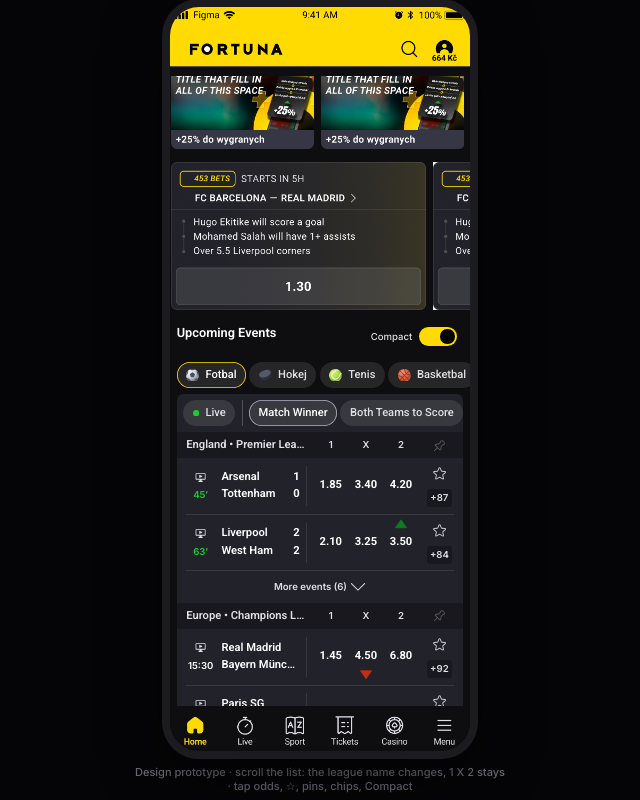
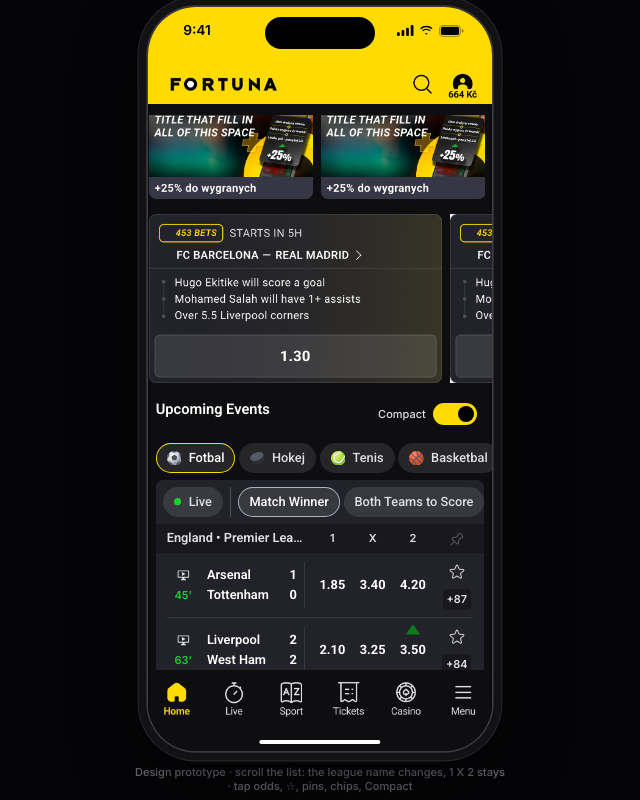
Before and after one commit to petraakinmejiwa-hub/layout-switcher-sticky-prototype, a plain HTML site: page index.html in a window 1280 px wide. Shown: the whole page, without its empty margins (320-960 px from the left). Drawn offline with Linux system fonts and the light colour scheme.

Commit message:
Show the prototype on an iPhone 16 (393x852)
- Desktop: iPhone 16 frame with Dynamic Island, iOS status bar and home
  indicator; the 375-wide design is scaled to the 393pt width
- Phones: the design scales to the full screen width (no side gaps)
- Old iPhone 8 status bar cropped from the Figma header

Co-Authored-By: Claude Opus 5.5 <noreply@anthropic.com>

```diff
--- a/index.html
+++ b/index.html
@@ -19,21 +19,30 @@
     --live:#17cf2f; --up:#0e7c1d; --down:#c42d16; --split-up:#2fbf45; --split-down:#e2412a;
     --pin-on:#d2252a; --pin-off:#58585f; --star:#d0d0d2;
     --line:rgba(255,255,255,.10); --chip:rgba(255,255,255,.10);
-    --appbar-h:74px; --nav-h:48px;
+    --nav-h:48px;
   }
   *{box-sizing:border-box;-webkit-tap-highlight-color:transparent}
   html,body{margin:0;background:#050507;color:var(--text);font-family:Roboto,system-ui,sans-serif;-webkit-font-smoothing:antialiased}
   button{font:inherit;color:inherit;background:none;border:0;padding:0;cursor:pointer}
   img{display:block}
 
-  .phone{position:relative;max-width:375px;margin:0 auto;min-height:100vh;background:var(--bg)}
-  /* Desktop: the phone frame always fits the window and only the frame scrolls,
-     so the page can never scroll the app bar + sticky league header out of view. */
+  /* The design is 375 wide; .phone is zoomed (JS) to fill the device width.
+     Phone: fills the real screen. Desktop: shown inside an iPhone 16 (393×852 pt). */
+  :root{--safe-b:env(safe-area-inset-bottom,0px);--status-h:0px;--appbar-h:calc(var(--status-h) + 54px)}
+  .phone{position:relative;width:375px;margin:0 auto;min-height:100vh;background:var(--bg)}
+  .status16,.home-ind,.island{display:none}
   @media (min-width:600px){
+    :root{--status-h:52px;--safe-b:32px;--appbar-h:calc(var(--status-h) + 54px)}  /* 54pt status bar / 34pt home area, in design px */
     html,body{height:100%;overflow:hidden}
     body{display:flex;flex-direction:column;align-items:center;justify-content:center;padding:0}
-    .phone{width:375px;flex:0 0 auto;min-height:0;height:932px;border-radius:36px;overflow:hidden;box-shadow:0 0 0 10px #1b1b20,0 30px 80px rgba(0,0,0,.6)}
+    .device{position:relative;flex:0 0 auto;width:393px;height:852px;border-radius:55px;overflow:hidden;background:var(--bg);
+      box-shadow:0 0 0 2px #3a3a40,0 0 0 11px #121214,0 0 0 12px #2c2c31,0 30px 80px rgba(0,0,0,.6)}
+    .phone{min-height:0;height:calc(852px / var(--k));overflow:hidden}
     .scroller{height:100%;overflow-y:auto;overscroll-behavior:contain}
+    .status16{display:flex;position:absolute;top:0;left:0;right:0;height:var(--status-h);align-items:center;justify-content:space-between;padding:0 30px 0 38px;font:600 15px/1 Inter,-apple-system,sans-serif;color:#000;z-index:2}
+    .status16 .icons{display:flex;gap:6px;align-items:center}
+    .island{display:block;position:absolute;top:11px;left:50%;transform:translateX(-50%);width:126px;height:37px;border-radius:19px;background:#000;z-index:60}
+    .home-ind{display:block;position:absolute;bottom:8px;left:50%;transform:translateX(-50%);width:139px;height:5px;border-radius:3px;background:#fff;z-index:60}
   }
   /* Phone: stop pull-to-refresh / bounce from jumping the page */
   html{overscroll-behavior-y:none}
@@ -41,11 +50,13 @@
   .scroller::-webkit-scrollbar{display:none}
 
   /* PA Top_header 0.1 (exported from Figma) */
+  /* the Figma header's old iPhone-8 status bar (top 20px) is cropped off; iPhone 16 status bar sits above */
   .appbar{position:sticky;top:0;z-index:30;height:var(--appbar-h);background:var(--brand)}
-  .appbar img{width:375px;height:86px;max-width:none;position:absolute;top:0;left:0;pointer-events:none}
+  .appbar .bar{position:absolute;left:0;right:0;top:var(--status-h);height:54px}
+  .appbar img{width:375px;height:86px;max-width:none;position:absolute;top:-20px;left:0;clip-path:inset(20px 0 0 0);pointer-events:none}
 
   /* the list ends right above the bottom nav: no empty space, no scrolling past the games */
-  main{padding-bottom:calc(var(--nav-h) + 8px)}
+  main{padding-bottom:calc(var(--nav-h) + var(--safe-b) + 8px)}
   .h-scroll{display:flex;overflow-x:auto;scrollbar-width:none;scroll-snap-type:x proximity}
   .h-scroll::-webkit-scrollbar{display:none}
   .h-scroll img{flex:0 0 auto;scroll-snap-align:start}
@@ -133,13 +144,13 @@
   .empty{padding:32px 16px;text-align:center;color:var(--text-2);font:500 13px Inter,sans-serif}
 
   /* PA Sport_bottom_nav_bar 0.1 (exported from Figma) */
-  .nav{position:fixed;left:50%;transform:translateX(-50%);bottom:0;width:100%;max-width:375px;height:var(--nav-h);z-index:40;padding-bottom:env(safe-area-inset-bottom);background:var(--bg)}
+  .nav{position:fixed;left:0;bottom:0;width:375px;height:calc(var(--nav-h) + var(--safe-b));z-index:40;background:var(--bg)}
   @media (min-width:600px){.nav{position:absolute}}
-  .nav img{position:absolute;bottom:0;left:0;width:375px;height:56px;max-width:none;pointer-events:none}
-  .nav .hits{position:absolute;inset:0;display:flex}
+  .nav img{position:absolute;bottom:var(--safe-b);left:0;width:375px;height:56px;max-width:none;pointer-events:none}
+  .nav .hits{position:absolute;left:0;right:0;top:0;height:var(--nav-h);display:flex}
   .nav .hits button{flex:1}
 
-  .toast{position:fixed;left:50%;bottom:calc(var(--nav-h) + 16px);transform:translate(-50%,20px);width:calc(100% - 32px);max-width:343px;background:var(--surface-2);border-radius:8px;padding:10px 12px;display:flex;gap:8px;align-items:center;font:500 13px Roboto;box-shadow:0 4px 12px rgba(0,0,0,.4);opacity:0;pointer-events:none;transition:opacity .2s,transform .2s;z-index:50}
+  .toast{position:fixed;left:50%;bottom:calc(var(--nav-h) + var(--safe-b) + 16px);transform:translate(-50%,20px);width:calc(100% - 32px);max-width:343px;background:var(--surface-2);border-radius:8px;padding:10px 12px;display:flex;gap:8px;align-items:center;font:500 13px Roboto;box-shadow:0 4px 12px rgba(0,0,0,.4);opacity:0;pointer-events:none;transition:opacity .2s,transform .2s;z-index:50}
   @media (min-width:600px){.toast{position:absolute}}
   .toast.show{opacity:1;transform:translate(-50%,0)}
   .toast svg{flex:0 0 24px}
@@ -148,9 +159,18 @@
 </style>
 </head>
 <body>
+<div class="device" id="device">
+<div class="island"></div>
 <div class="phone">
  <div class="scroller" id="scroller">
-  <header class="appbar"><img src="assets/top-header.png" alt="Fortuna"></header>
+  <header class="appbar">
+    <div class="status16"><span>9:41</span><span class="icons">
+      <svg width="18" height="12" viewBox="0 0 18 12"><rect x="0" y="8" width="3" height="4" rx="1"/><rect x="5" y="5.5" width="3" height="6.5" rx="1"/><rect x="10" y="3" width="3" height="9" rx="1"/><rect x="15" y="0" width="3" height="12" rx="1"/></svg>
+      <svg width="16" height="12" viewBox="0 0 16 12"><path d="M8 2.4c2.2 0 4.2.85 5.7 2.25l1.1-1.15A9.6 9.6 0 0 0 8 .8 9.6 9.6 0 0 0 1.2 3.5l1.1 1.15A8 8 0 0 1 8 2.4Zm0 3.2c1.35 0 2.6.5 3.55 1.35l1.1-1.15A6.5 6.5 0 0 0 8 4a6.5 6.5 0 0 0-4.65 1.8l1.1 1.15A5 5 0 0 1 8 5.6Zm0 3.2c.5 0 .97.18 1.35.48L8 10.7 6.65 9.28C7.03 8.98 7.5 8.8 8 8.8Z"/></svg>
+      <svg width="27" height="13" viewBox="0 0 27 13"><rect x=".5" y=".5" width="23" height="12" rx="3.5" fill="none" stroke="currentColor" opacity=".4"/><rect x="2" y="2" width="20" height="9" rx="2"/><path d="M25 4.5v4a2 2 0 0 0 0-4Z" opacity=".4"/></svg>
+    </span></div>
+    <div class="bar"><img src="assets/top-header.png" alt="Fortuna"></div>
+  </header>
   <main id="main">
     <div class="h-scroll heroes">
       <img src="assets/hero-1.png" alt=""><img src="assets/hero-2.png" alt=""><img src="assets/hero-3.png" alt=""><img src="assets/hero-4.png" alt="">
@@ -168,6 +188,8 @@
  </div>
   <nav class="nav" id="nav"><img id="navImg" src="assets/nav-home.png" alt=""><div class="hits" id="navHits"></div></nav>
   <div class="toast" id="toast" role="status"><span id="toastIcon"></span><span id="toastText"></span></div>
+</div>
+<div class="home-ind"></div>
 </div>
 <p class="proto-note">Design prototype · scroll the list: the league name changes, 1 X 2 stays · tap odds, ☆, pins, chips, Compact</p>
 
@@ -306,10 +328,13 @@ document.addEventListener('click',e=>{
   if(b.id==='compact'){ st.compact=!st.compact; b.setAttribute('aria-checked',st.compact); render(); return; }
   if(b.dataset.tab){ const t=b.dataset.tab; if(t==='home'||t==='live'){ st.tab=t; st.liveOnly=(t==='live'); $('#navImg').src=`assets/nav-${t}.png`; render(); scroller().scrollTo({top:0}); } else { toast(`${b.getAttribute('aria-label')} isn't part of this prototype`); } return; }
 });
-// Desktop: show a taller phone (375×932) and scale it down only if the window is shorter.
+// The design is 375 wide. Zoom it to the device width:
+// phone = the real screen width; desktop = an iPhone 16 (393×852 pt), scaled down only on short windows.
 function fitPhone(){
-  const p=$('.phone'); if(!matchMedia('(min-width:600px)').matches){ p.style.zoom=''; return; }
-  const s=Math.min(1,(window.innerHeight-56)/932); p.style.zoom=s<1?s:'';
+  const p=$('.phone'), d=$('#device'), desk=matchMedia('(min-width:600px)').matches;
+  const k=(desk?393:window.innerWidth)/375;
+  p.style.zoom=k; document.documentElement.style.setProperty('--k',k);
+  d.style.zoom=desk?Math.min(1,(window.innerHeight-56)/852):'';
 }
 addEventListener('resize',fitPhone); fitPhone();
 $('#navHits').innerHTML=['Home','Live','Sport','Tickets','Casino','Menu'].map(l=>`<button data-tab="${l.toLowerCase()}" aria-label="${l}"></button>`).join('');
```
